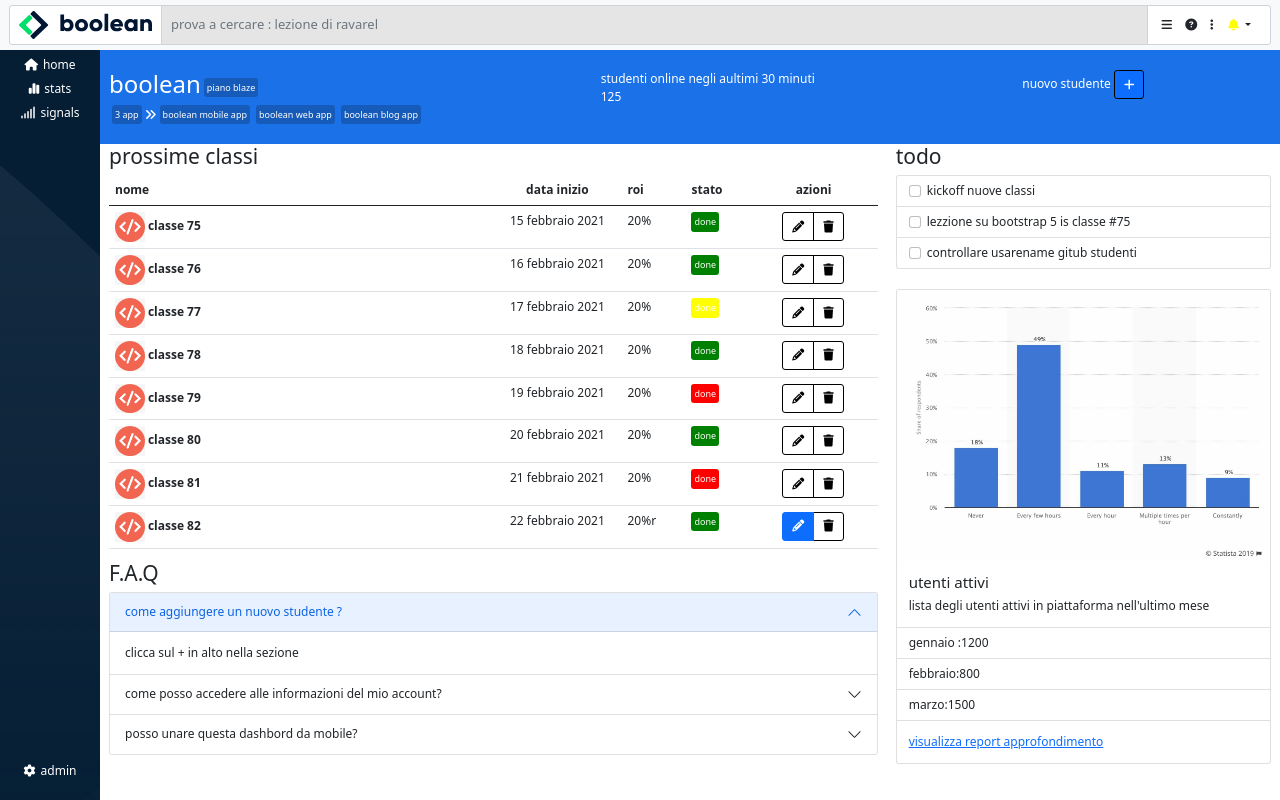
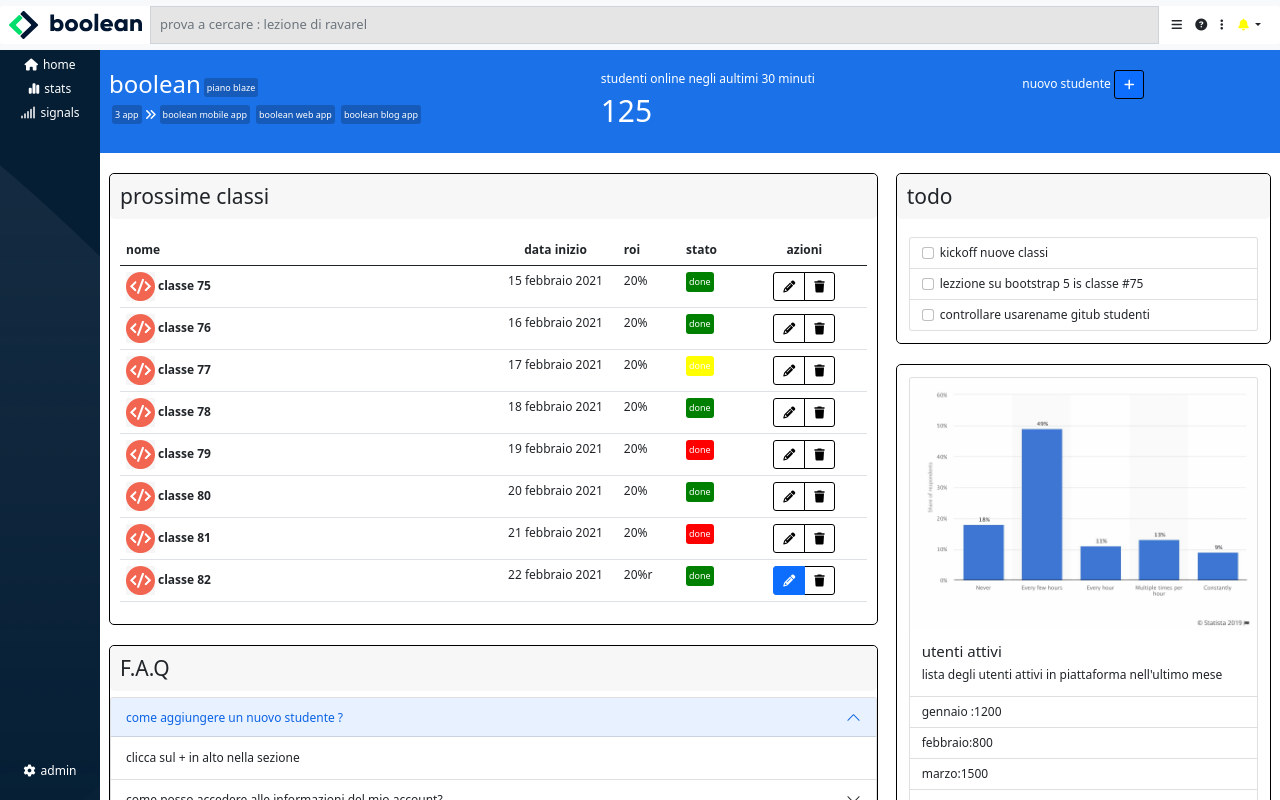
Before and after one commit to antoniolaikauf/html-css-bootstrap-dashboard, a plain HTML site: page index.html in a window 1280 px wide. Drawn offline with nearby package versions, Linux system fonts and the light colour scheme.

Commit message:
progetto facciata completato

```diff
--- a/css/index.css
+++ b/css/index.css
@@ -32,6 +32,7 @@ header{
 
 header .input-group-text{
     background-color: white;
+    border: unset;
 }
 
 header .form-control{
@@ -65,6 +66,10 @@ main .btn-outline-primary {
 
 main .bg-colore{
 background-color: #165bba;
+}
+
+#numero-persone{
+    font-size: 30px;
 }
 
 main .progress{
@@ -115,9 +120,29 @@ table img{
 
 }
 
+#grafico{
+    padding: 1rem;
+}
+
 main>div{
     display: flex;
     height: calc(100vh - 50px);
+}
+
+#classi-successive, #faq, #todo, #grafico{
+    border: 1px solid black;
+    margin: 20px 0;
+    border-radius: 5px;
+}
+
+#classi-successive h3, #faq h3, #todo h3{
+    padding: 10px;
+    background-color: #f7f7f7;
+    border-radius: 5px;
+}
+
+#classi-successive>div{
+    padding: 10px;
 }
 /* sezione pagine */
 
--- a/index.html
+++ b/index.html
@@ -14,9 +14,9 @@
 <body>
     <!-- inizio header -->
     <header>
-       <div class="container-fluid">
-            <div class="row ">
-                    <div class="col">
+       <div class="container-fluid p-0 m-0">
+            <div class="row m-0">
+                    <div class="col p-0">
                         <div class="input-group ">
                             <span class="input-group-text">
                                 <img src="img/mobile-logo.png" alt="" id="nascondi">
@@ -143,7 +143,7 @@
                         </div>
                         <div class="col-12 col-sm-3 order-sm-2">
                             <div>studenti online negli aultimi 30 minuti</div>
-                            <div>125</div>
+                            <div id="numero-persone">125</div>
                         </div>
                     </div>
                 </div>
@@ -154,6 +154,7 @@
                         <div class="col-12 col-md-8">
                             <div id="classi-successive">
                               <h3>prossime classi</h3>
+                                  <div>
                                     <table class="table">
                                       <thead>
                                         <tr>
@@ -343,7 +344,9 @@
                                         </tr>
                                       </tbody>
                                     </table>
-                                  <div>
+                                  </div>
+                            </div>
+                            <div id="faq">
                               <h3>F.A.Q </h3>
                               <div class="accordion" id="accordionExample">
                                     <div class="accordion-item">
@@ -385,11 +388,10 @@
                               </div>
                           </div>
                         </div>
-                        </div>
                         <div class="col-12 col-md-4">
                             <div id="todo">
                                 <h3>todo</h3>
-                                <ul class="list-group">
+                                <ul class="list-group p-3">
                                     <li class="list-group-item">
                                       <input class="form-check-input me-1" type="checkbox" value="" aria-label="...">
                                       kickoff nuove classi
@@ -404,6 +406,7 @@
                                     </li>
                                 </ul>
                             </div>
+                            <div id="grafico">
                               <div class="card">
                                 <img src="img/stats.jpeg" class="card-img-top" alt="...">
                                 <div class="card-body">
@@ -423,9 +426,10 @@
                         </div>
                     </div>
                </div>
+            </div>
         </section>
       </div>
-
+    </main>
     <!-- lionk bootstrap javascrip -->
     <script src="https://cdn.jsdelivr.net/npm/bootstrap@5.0.2/dist/js/bootstrap.bundle.min.js" integrity="sha384-MrcW6ZMFYlzcLA8Nl+NtUVF0sA7MsXsP1UyJoMp4YLEuNSfAP+JcXn/tWtIaxVXM" crossorigin="anonymous"></script>
 </body>
```
Lines whose indentation alone changed are shown as unchanged.
